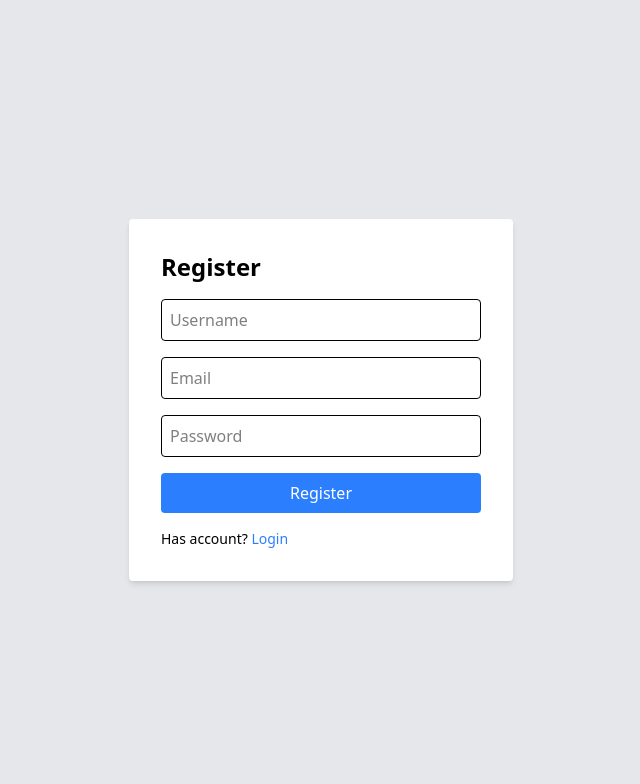
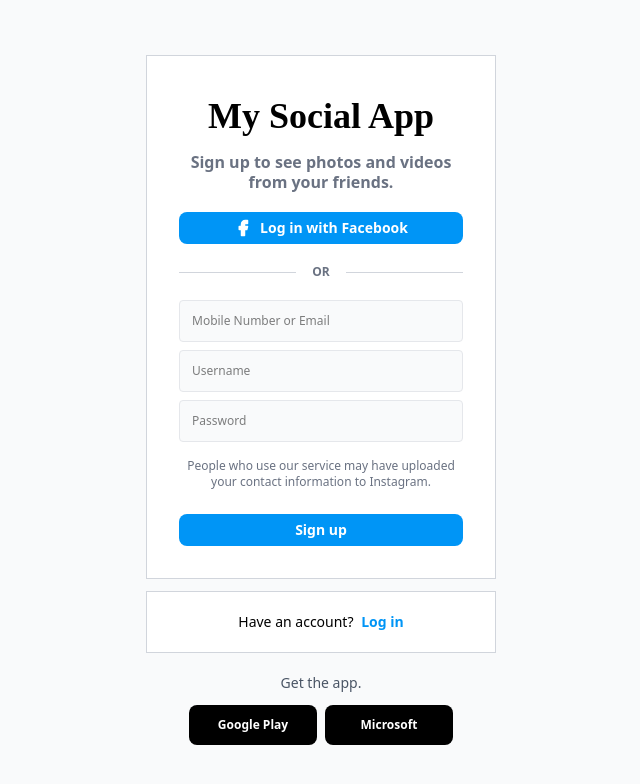
Before and after one commit to elsaferati/Social-Media, a React (Vite) app in the folder social-media/: page /register in a window 1280 px wide. Shown: the top 784 px of the page, without its empty margins (319-959 px from the left). Built offline with nearby package versions, Linux system fonts and the light colour scheme.

Commit message:
update register

```diff
--- a/social-media/src/pages/RegisterPage.jsx
+++ b/social-media/src/pages/RegisterPage.jsx
@@ -1,5 +1,6 @@
 import React, { useState } from "react";
 import { Link, useNavigate } from "react-router-dom";
+import { Facebook } from "lucide-react";
 
 const RegisterPage = () => {
   const [inputs, setInputs] = useState({ username: "", email: "", password: "" });
@@ -28,19 +29,81 @@ const RegisterPage = () => {
   };
 
   return (
-    <div className="flex items-center justify-center h-screen bg-gray-200">
-      <div className="bg-white p-8 rounded shadow-md w-96">
-        <h1 className="text-2xl font-bold mb-4">Register</h1>
-        <form className="flex flex-col gap-4">
-          <input type="text" placeholder="Username" name="username" onChange={handleChange} className="border p-2 rounded" />
-          <input type="email" placeholder="Email" name="email" onChange={handleChange} className="border p-2 rounded" />
-          <input type="password" placeholder="Password" name="password" onChange={handleChange} className="border p-2 rounded" />
-          {err && <p className="text-red-500 text-sm">{err}</p>}
-          <button onClick={handleClick} className="bg-blue-500 text-white p-2 rounded">Register</button>
+    <div className="min-h-screen bg-gray-50 flex flex-col items-center justify-center p-4">
+
+      {/* Main Register Card */}
+      <div className="bg-white border border-gray-300 w-full max-w-[350px] p-8 flex flex-col items-center mb-3">
+        {/* Logo */}
+        <h1 className="text-4xl font-bold font-[cursive] mb-4 mt-2">My Social App</h1>
+        <p className="text-gray-500 font-semibold text-center mb-5 text-base leading-5">
+            Sign up to see photos and videos from your friends.
+        </p>
+
+        {/* Big Social Button */}
+        <button className="bg-[#0095f6] text-white text-sm font-semibold w-full py-1.5 rounded-lg flex items-center justify-center gap-2 hover:bg-blue-600 transition">
+             <Facebook size={18} fill="white" /> Log in with Facebook
+        </button>
+
+        {/* Divider */}
+        <div className="flex items-center w-full my-5">
+            <div className="h-[1px] bg-gray-300 flex-1"></div>
+            <span className="px-4 text-xs font-semibold text-gray-500">OR</span>
+            <div className="h-[1px] bg-gray-300 flex-1"></div>
+        </div>
+
+        <form className="flex flex-col gap-2 w-full">
+          <input
+            type="email"
+            placeholder="Mobile Number or Email"
+            name="email"
+            onChange={handleChange}
+            className="text-xs bg-gray-50 border border-gray-200 p-3 rounded-sm focus:outline-none focus:border-gray-400 w-full"
+          />
+          <input
+            type="text"
+            placeholder="Username"
+            name="username"
+            onChange={handleChange}
+            className="text-xs bg-gray-50 border border-gray-200 p-3 rounded-sm focus:outline-none focus:border-gray-400 w-full"
+          />
+          <input
+            type="password"
+            placeholder="Password"
+            name="password"
+            onChange={handleChange}
+            className="text-xs bg-gray-50 border border-gray-200 p-3 rounded-sm focus:outline-none focus:border-gray-400 w-full"
+          />
+
+          <p className="text-xs text-gray-500 text-center my-2 leading-4">
+             People who use our service may have uploaded your contact information to Instagram.
+          </p>
+
+          {err && <p className="text-red-500 text-xs text-center">{err}</p>}
+
+          <button onClick={handleClick} className="bg-[#0095f6] text-white text-sm font-semibold py-1.5 rounded-lg mt-2 hover:bg-blue-600 transition">
+            Sign up
+          </button>
         </form>
-        <p className="mt-4 text-sm">
-          Has account? <Link to="/login" className="text-blue-500">Login</Link>
+      </div>
+
+      {/* Login Link Container */}
+      <div className="bg-white border border-gray-300 w-full max-w-[350px] p-5 text-center text-sm">
+        <p>
+          Have an account? <Link to="/login" className="text-[#0095f6] font-semibold ml-1">Log in</Link>
         </p>
+      </div>
+
+      {/* App Store Badges (Visual only) */}
+      <div className="mt-5 text-center">
+          <p className="text-sm text-gray-600 mb-3">Get the app.</p>
+          <div className="flex gap-2 justify-center">
+             <div className="h-10 w-32 bg-black rounded-lg flex items-center justify-center text-white text-xs font-bold cursor-pointer">
+                Google Play
+             </div>
+             <div className="h-10 w-32 bg-black rounded-lg flex items-center justify-center text-white text-xs font-bold cursor-pointer">
+                Microsoft
+             </div>
+          </div>
       </div>
     </div>
   );
```
